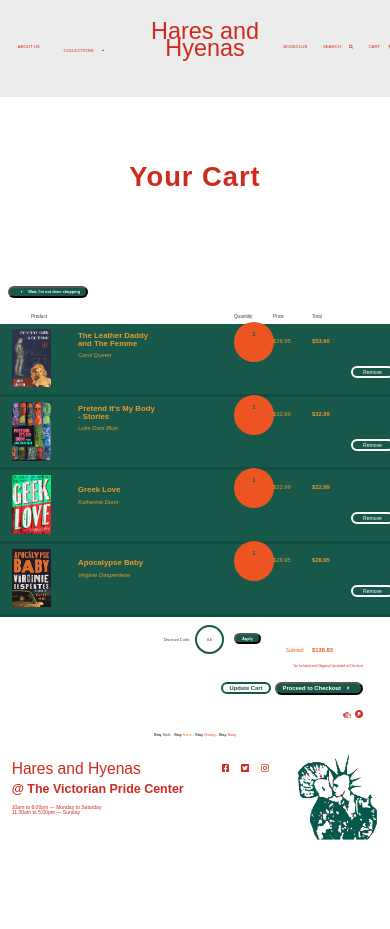
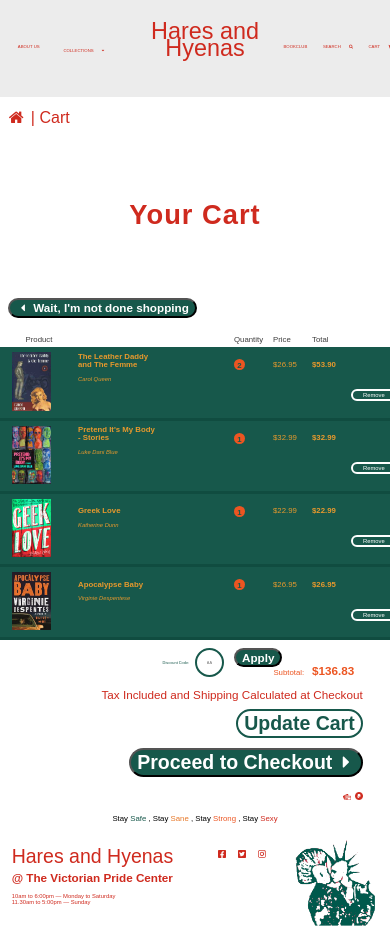
Before and after one commit to ravi-weerasinghe/INFO2005-sem1-23-Assignment-3, a plain HTML site: page cart.html in a window 390 px wide. Drawn offline with Linux system fonts and the light colour scheme; a web font is replaced by a local one.

Commit message:
responsiveness

```diff
--- a/buttons.css
+++ b/buttons.css
@@ -41,3 +41,13 @@
 .btn-big{
     font-size: var(--font-size-s);
 }
+
+@media only screen and (max-width: 768px) {
+.btn-small{
+    font-size: var(--font-size-m);
+}
+.btn-big{
+    font-size: var(--font-size-l);
+}
+
+}
--- a/cart.css
+++ b/cart.css
@@ -11,7 +11,7 @@
 }
 .cart-item{
     align-self: flex-end;
-    font-size: 1.5vw;
+    font-size: var(--font-size-s);
     font-family: "lemon-sans-next", sans-serif;
     color: var(--yellow);
 }
@@ -58,7 +58,7 @@
     background-color: var(--green);
     color: white;
     text-align: center;
-    font-size: 1.3vw;
+    font-size: var(--font-size-s);
     border: 2px solid white;
     margin-bottom: 10px;
     padding-right: 10px;
@@ -137,7 +137,7 @@ span.dscnt-cde{
     padding-right: 10px;
 }
 .cart-element-form>form{
-    font-size: 0.5vw;
+    font-size: var(--font-size-s);
     color: var(--green);
 }
 .cart-element-apply{
@@ -151,14 +151,14 @@ span.dscnt-cde{
     color: var(--darkorange);
 }
 .cart-element-total{
-    font-size: 1.5vw;
+    font-size: var(--font-size-s);
     font-weight: bold;
     grid-column: 5;
     color: var(--darkorange);
 }
 .cart-element-tax-text{
     grid-column:10;
-    font-size: 0.8vw;
+    font-size: var(--font-size-xs);
     text-align: center;
 }
 
@@ -182,7 +182,7 @@ input[type=discount-text]  {
 }
 .cart-elements-buttons>p{
     color: var(--red);
-    font-size: 0.8vw;
+    font-size: var(--font-size-xs);
     font-family: "lemon-sans-next", sans-serif;
     padding-bottom: 2.2vw;
 }
@@ -190,6 +190,30 @@ input[type=discount-text]  {
     width:2vw;
 }
 
+@media only screen and (max-width:768px){
+    .crt-quantity{
+        border-radius: 50%;
+        width: 5px;
+        height: 5px;
+        padding: 3px;
+}
+.cart-titles,
+.cart-elements,
+.cart-item{
+    font-size:2vw;
+}
+
+.cart-element-total{
+
+    font-size: var(--font-size-m);
+}
+
+.cart-elements-buttons>p{
+    font-size: var(--font-size-m);
+}
+
+
+}
 
 /*-----ORDER items----*/
 .orderitems {
@@ -263,7 +287,7 @@ input[type=discount-text]  {
     top:0.2vw;
     background: var(--darkorange);
     text-align: center;
-    border-radius: 30px 30px 30px 30px;
+    border-radius: 20px 20px 20px 20px;
     color: var(--green);
     padding:5px 10px;
     font-family: "lemon-sans-next", sans-serif;
@@ -295,7 +319,7 @@ input[type=discount-text]  {
     font-size: var(--font-size-s);
     color: var(--red);
     padding-bottom: 1.2vw;
-    padding-top: 1.2;
+    padding-top: 1.2vw;
 }
 
 .orderdetails-container>form>label{
@@ -312,7 +336,7 @@ input[type=email],
 input[type=tel],
 input[type=number] {
     text-align: left;
-    display: inline-block;
+    display: flex;
     width: 95%;
     padding: 12px 20px;
     box-sizing:border-box;
@@ -344,6 +368,11 @@ input[type=number] {
     display: grid;
     grid-template-columns: 1fr 1fr;
 }
+.delivery-method,
+.payment-details{
+    padding-bottom: 4vw;
+    padding-top: 4vw;
+}
 @media only screen and (max-width: 768px){
     .orderdetails{
         flex-direction: column;
@@ -355,10 +384,10 @@ input[type=number] {
         margin-bottom: 20px;
     }
 
-    .orderdetails-container h2{
+    .orderdetails-container >form>h2{
         font-size: var(--font-size-l);
     }
-    .orderdetails-container label{
+    .orderdetails-container >form>label{
         font-size: var(--font-size-m);
     }
     .orderitems{
@@ -374,6 +403,7 @@ input[type=number] {
     .payment{
         width: 100%;
     }
+
 
 }
 
--- a/cart.html
+++ b/cart.html
@@ -64,7 +64,7 @@
                 <h3> Product</h3>
             </div>
             <div class="cart-titles cart-title-quantity">
-                <h3> Quanitity</h3>
+                <h3> Quantity</h3>
             </div>
             <div class="cart-titles cart-title-price">
                 <h3> Price</h3>
--- a/layout.css
+++ b/layout.css
@@ -221,17 +221,17 @@
 
 .f-text>h1{
     font-family: "alta-california", sans-serif;
-    font-size: 4vw;
+    font-size: var(--font-size-l);
 }
 
 .f-text>h2{
     font-weight: bold;
     font-family: "dharma-gothic-c", sans-serif;
-    font-size: 3.2vw;
+    font-size: var(--font-size-m);
 }
 .f-text>h3{
     padding-top: 10px;
-    font-size: 1.3vw;
+    font-size: var(--font-size-s);
 }
 /*-------------SOCIAL ICONS---------------------------------*/
 .f-icons{
@@ -323,5 +323,17 @@
    .description p{
     font-size: var(--font-size-m);
    }
+   .description{
+    padding: 20px;
+   }
+   .bread-crumbs{
+   margin-top: 15vw;
+}
+#footer-tagline{
+    font-size: 2vw;
+}
+.footer{
+    height:70px;
+}
 
 }
```
Also changed, not shown: orderdetails.html (+3 -3 lines), paymentdetails.html (+3 -3 lines).
